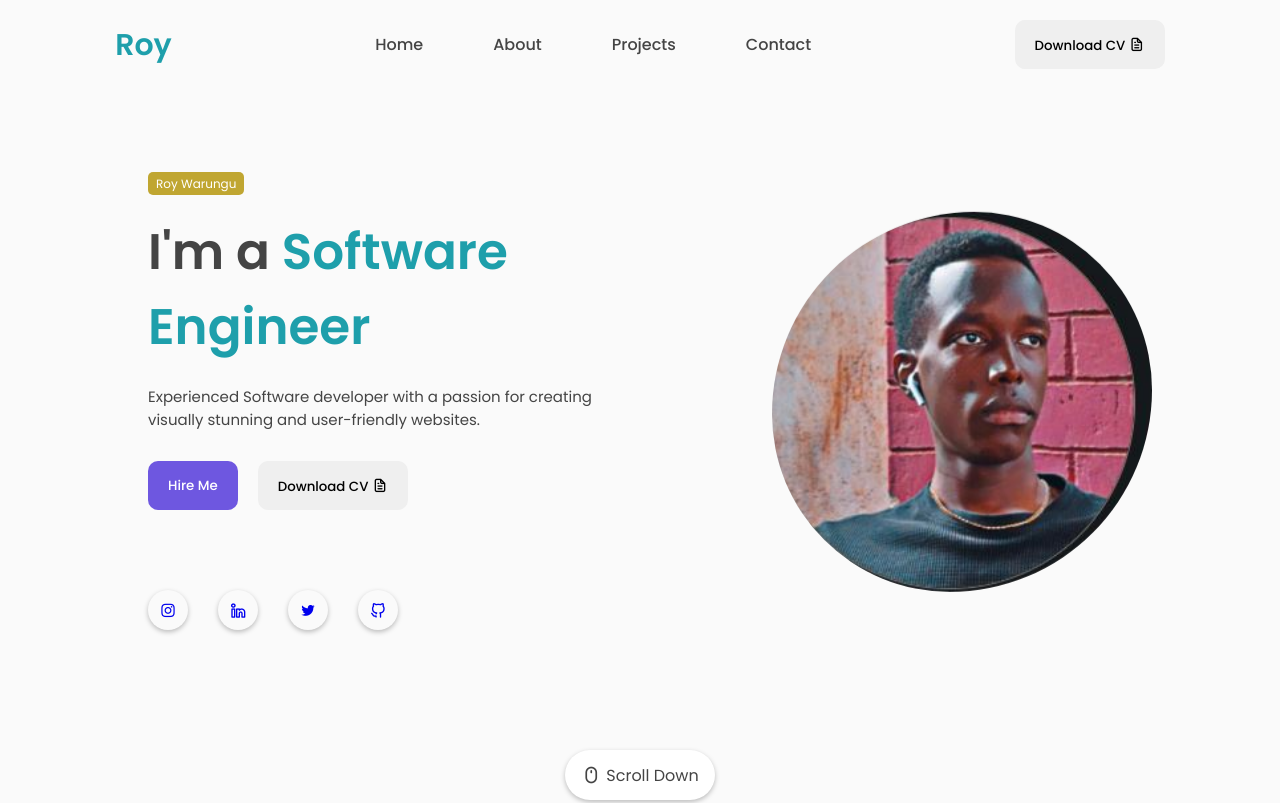
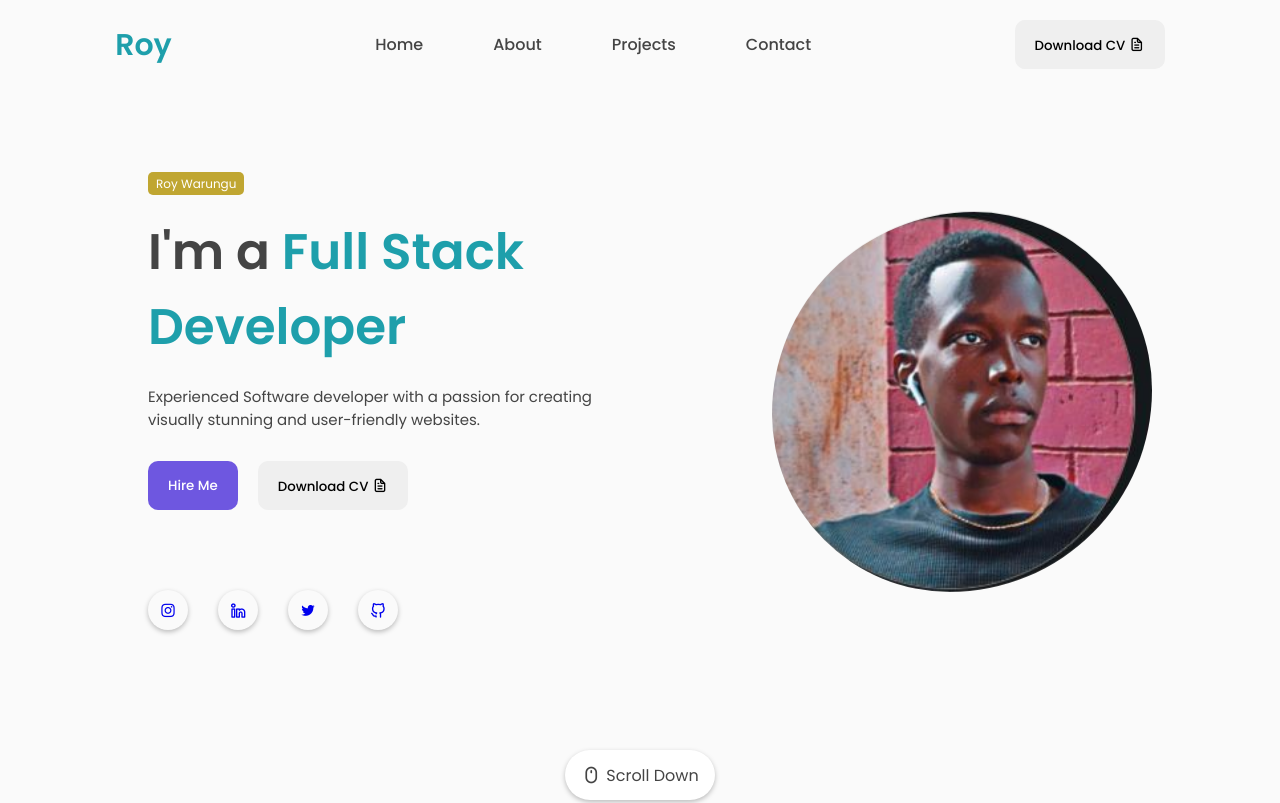
Before and after one commit to The-Troy/My-portfolio, a plain HTML site: page index.html in a window 1280 px wide. Shown: the top 803 px of the page. Drawn offline with nearby package versions, Linux system fonts and the light colour scheme; files that its build step writes are made by us from their sources; a script that the page names is missing.

Commit message:
Update index.html

```diff
--- a/index.html
+++ b/index.html
@@ -78,7 +78,7 @@
                 <span>Roy Warungu</span>
             </div>
             <div class="featured-name">
-                <p>I'm  a <span class="typedText">Software Engineer</span></p>
+                <p>I'm  a <span class="typedText">Full Stack Developer</span></p>
             </div>
             <div class="featured-text-info">
                 <p>Experienced Software developer with a passion for creating visually stunning
```
